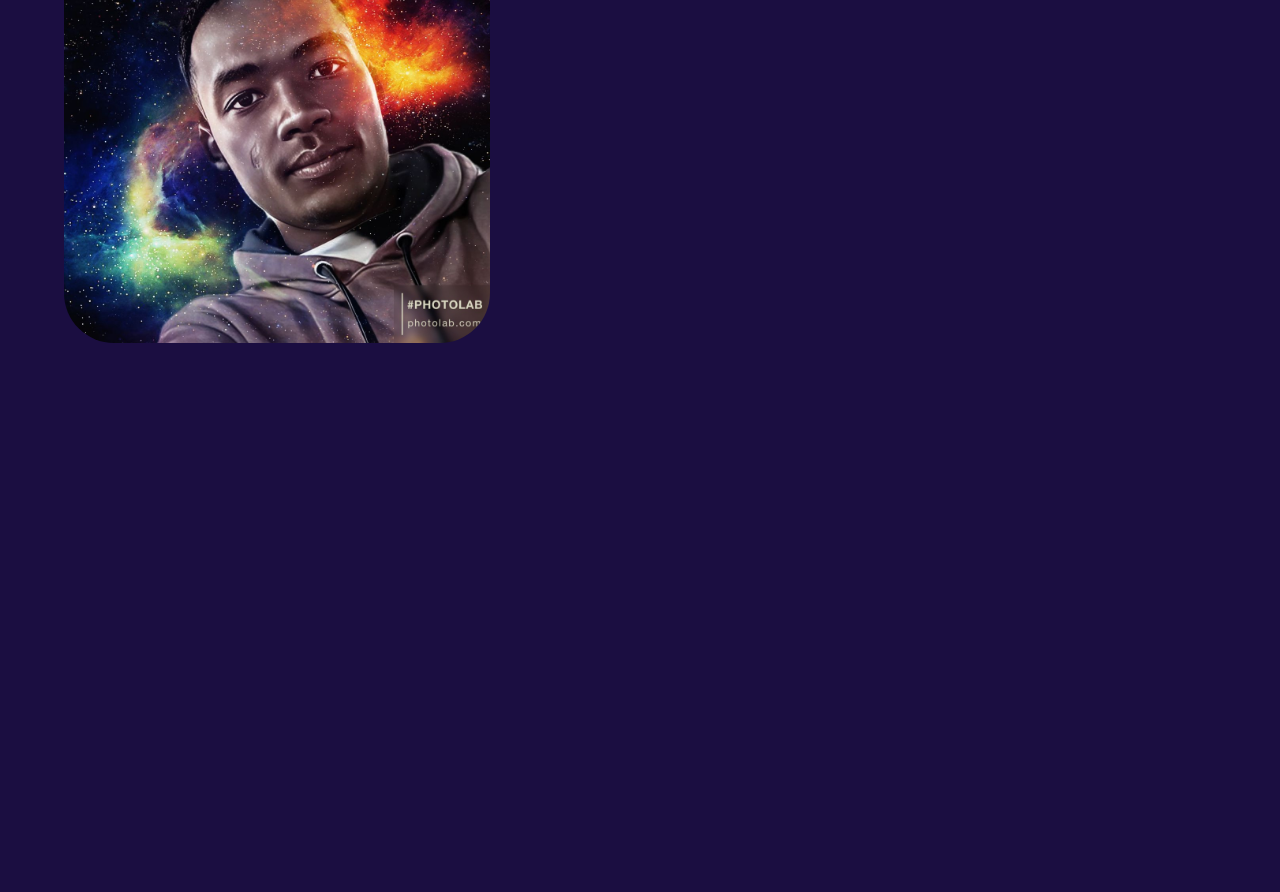
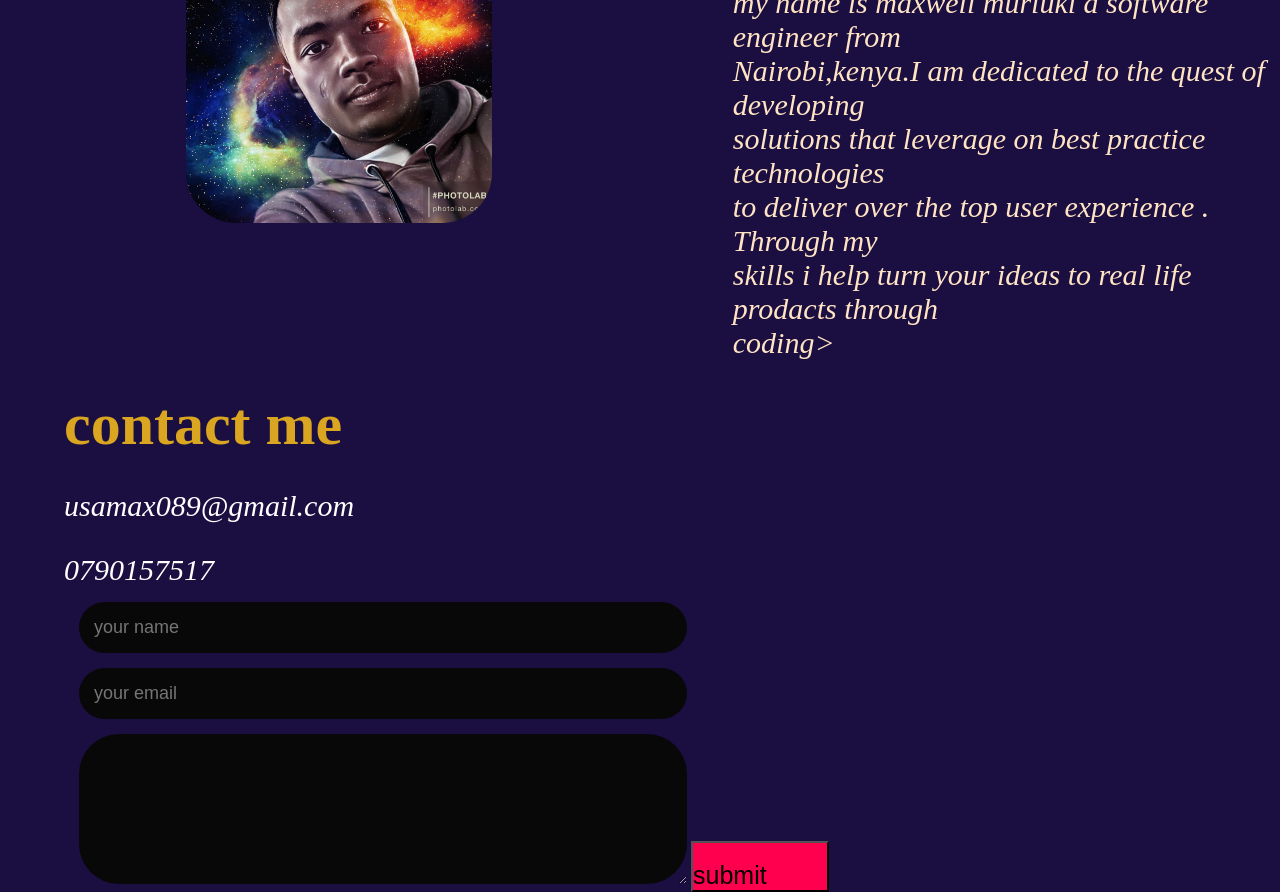
Before and after one commit to maxwellmuriuki/my-personal-website, a plain HTML site: page index.html in a window 1280 px wide. Shown: the part 603-1495 px from the top of the page. Before the commit the page ends 950 px from the top, so only its background shows below. Drawn offline with Linux system fonts and the light colour scheme.

Commit message:
add more content on html and javascript

```diff
--- a/index.html
+++ b/index.html
@@ -1,26 +1,28 @@
 <!DOCTYPE html>
 <html lang="en">
+
 <head>
     <meta charset="UTF-8">
     <meta name="viewport" content="width=device-width, initial-scale=1.0">
     <title>my personal website</title>
     <link rel="stylesheet" href="style.css">
 </head>
+
 <body>
     <div id="header">
         <div class="container">
             <nav>
                 <img src="logo.jpg" class="logo">
                 <ul>
-                <li><a href="#"></a>home</li>
-                <li><a href="#"></a>about</li>
-                <li><a href="#"></a>porfollio</li>
-                <li><a href="#"></a>contacts</li>
+                    <li><a href="#header">home</a></li>
+                    <li><a href="#about">about</a></li>
+                    <li><a href="#contacts">contacts</a></li>
                 </ul>
+
             </nav>
             <div class="header-text">
                 <p>web developer</p>
-            <h1>Hello, i'm <span>maxwell</span>  from kenya</h1>
+                <h1>Hello, i'm <span>maxwell</span> from kenya</h1>
 
             </div>
         </div>
@@ -29,13 +31,42 @@
         <div class="container">
             <div class="row">
                 <div class="about-col-1">
-                <img src="max.jpg" >
+                    <img src="max.jpg">
                 </div>
                 <div class="about-col-2">
-                <h1 class="sub-title">about max</h1>
+                    <h1 class="sub-title">about me</h1>
+                    <p>
+                        my name is maxwell muriuki a software engineer from <br> Nairobi,kenya.I am dedicated to the
+                        quest of developing <br>solutions that leverage on best practice technologies <br>to deliver
+                        over the top user experience . Through my <br>skills i help turn your ideas to real life
+                        prodacts through <br> coding>
+                    </p>
                 </div>
             </div>
         </div>
     </div>
+    <div id="contacts">
+        <div class="container">
+            <div class="row">
+                <div class="contact-left">
+                    <h1 class="sub-title">contact me</h1>
+                    <p>usamax089@gmail.com</p>
+                    <p>0790157517</p>
+                </div>
+            </div>
+            <div class="contact-right">
+                <form>
+                    <input type="text" name="namep" placeholder="your name" required>
+                    <input type="email" name="email" placeholder="your email" required>
+                    <textarea name="message" rows="6" placeholder="your message">
+                    </textarea>
+                    <button type="submit" class="btn">submit</button>
+                </form>
+            </div>
+        </div>
+    </div>
+    </div>
+
 </body>
+
 </html>
--- a/style.css
+++ b/style.css
@@ -4,6 +4,9 @@
     font-family: 'poppins,'sans-serif;
     box-sizing: border-box;
 
+}
+html{
+    scroll-behavior: smooth;
 }
 body{
     background: #1b0e41;
@@ -33,8 +36,27 @@ nav ul li{
     display: inline-block;
     list-style: none;
     margin-top: 10px;
-    margin-right: 20px;
+    margin-right: 40px;
 }
+nav ul li a{
+    color: #fff;
+    text-decoration: none;
+    font-size: 18px;
+    position: relative;
+
+}
+nav ul li a::after{
+    content: none;
+    width: 100%;
+    height: 3px;
+    background: #ff004f;
+    position: absolute;
+    left: 0;
+    bottom: -6px;
+
+}
+nav ul li a:hover::after
+
 .header-text{
     margin-top: 5%;
     font-size: 20px;
@@ -48,7 +70,7 @@ nav ul li{
 }
 #about{
     padding-top: 10px;
-    padding-left: 0%;
+    padding-left: 10%;
     color: bisque;
 }
 .row{
@@ -57,18 +79,61 @@ nav ul li{
     flex-wrap: wrap;
 }
 .about-col-1{
-    flex-basis: 35%;
+    flex-basis: 40%;
 
 }
 .about-col-1 img{
-    width: 100%;
+    width: 70%;
     border-radius: 50px;
 }
 .about-col-2{
-    flex-basis: 60%;
+    flex-basis: 50%;
 }
 .sub-title{
     font-size: 60px;
     font-weight: 600;
-    color: chartreuse;
+    color: goldenrod;
 }
+p{
+    font-size: 30px;
+    font-style: oblique;
+}
+
+.contact-left{
+    flex-basis: 30%;
+}
+.contact-right{
+    flex-basis: 60%;
+}
+.contact-left p{
+    margin-top: 30px;
+}
+.contact-right form{
+    width: 100%;
+}
+.btn{
+    display: inline-block;
+    background: #ff004f;
+}
+.contact-right form{
+    width: 100%;
+}
+form input ,form textarea{
+    width: 50%;
+    border: 0;
+    outline: none;
+    background: #080808;
+    padding: 15px;
+    margin-top: 15px;
+    margin-left: 15px;
+    color: #fff;
+    font-size: 18px;
+    border-radius: 40px;
+}
+form .btn{
+    padding-top: 18px;
+    padding-right: 60px;
+    font-size: 25px;
+    margin-top: 20px;
+    cursor: pointer;
+}
```
Lines whose indentation alone changed are shown as unchanged.
